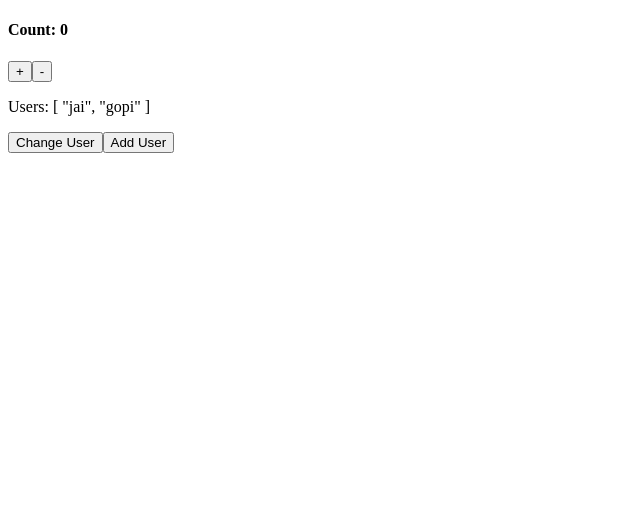
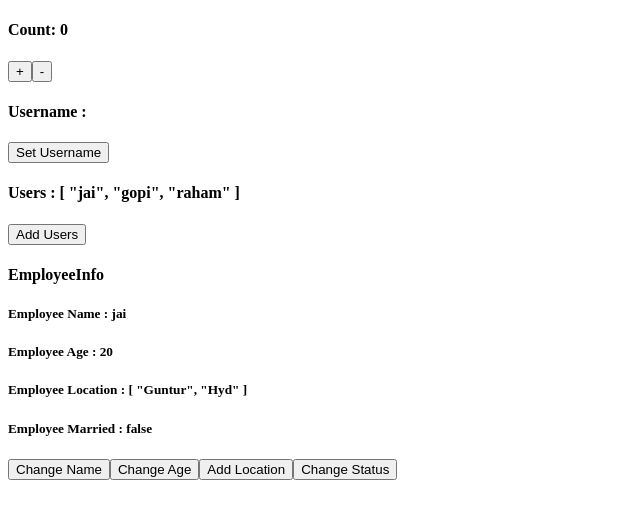
Before and after one commit to jailadin-tech/vuelearning-1, a Vue app: page / in a window 1280 px wide. Shown: the top 518 px of the page, without its empty margins (0-640 px from the left). Built offline with nearby package versions, Linux system fonts and the light colour scheme.

Commit message:
Ref Actions

```diff
--- a/src/App.vue
+++ b/src/App.vue
@@ -3,13 +3,15 @@ import MyComponent from './components/MyComponent.vue'
 import ModuleStyling from './components/ModuleStyling.vue'
 import EventComponent from './components/EventsComponent.vue'
 import ReactiveComponent from './components/ReactiveComponent.vue'
+import RefComponent from './components/RefComponent.vue'
 </script>
 
 <template>
   <!-- <MyComponent/> -->
   <!-- <ModuleStyling /> -->
   <!--  <EventComponent /> -->
-  <ReactiveComponent />
+  <!-- <ReactiveComponent /> -->
+  <RefComponent />
 </template>
 
 <style scoped></style>
--- a/src/components/ReactiveComponent.vue
+++ b/src/components/ReactiveComponent.vue
@@ -1,7 +1,7 @@
 <script setup>
 import { reactive } from 'vue'
 
-/* Reactive:   Work for non-premitive data types only not for single number */
+/* Reactive: userd for creating reactive object.   Work for non-premitive data types only not for single number */
 const intialState = reactive({ vlu: { count: 0 }, users: ['jai', 'gopi'] })
 
 const changeUser = () => {
--- /dev/null
+++ b/src/components/RefComponent.vue
@@ -0,0 +1,35 @@
+<script setup>
+import { ref } from 'vue'
+/* Ref: Used for primitive and non-premitive data types. everything is allowed here */
+
+const count = ref(0)
+
+const username = ref('')
+
+const usersList = ref(['jai', 'gopi', 'raham'])
+
+const employeeInfo = ref({ name: 'jai', age: 20, location: ['Guntur', 'Hyd'], isMarried: false })
+</script>
+
+<template>
+  <h4>Count: {{ count }}</h4>
+  <button v-on:click="count++">+</button>
+  <button v-on:click="count--">-</button>
+
+  <h4>Username : {{ username }}</h4>
+  <button @click="username = 'jailadin'">Set Username</button>
+
+  <h4>Users : {{ usersList }}</h4>
+  <button @click="usersList.push('mahesh', 'raju')">Add Users</button>
+
+  <h4>EmployeeInfo</h4>
+  <h5>Employee Name : {{ employeeInfo.name }}</h5>
+  <h5>Employee Age : {{ employeeInfo.age }}</h5>
+  <h5>Employee Location : {{ employeeInfo.location }}</h5>
+  <h5>Employee Married : {{ employeeInfo.isMarried }}</h5>
+
+  <button @click="employeeInfo.name = 'Gopi'">Change Name</button>
+  <button @click="employeeInfo.age = 30">Change Age</button>
+  <button @click="employeeInfo.location.push('SAP')">Add Location</button>
+  <button @click="employeeInfo.isMarried = true">Change Status</button>
+</template>
```
